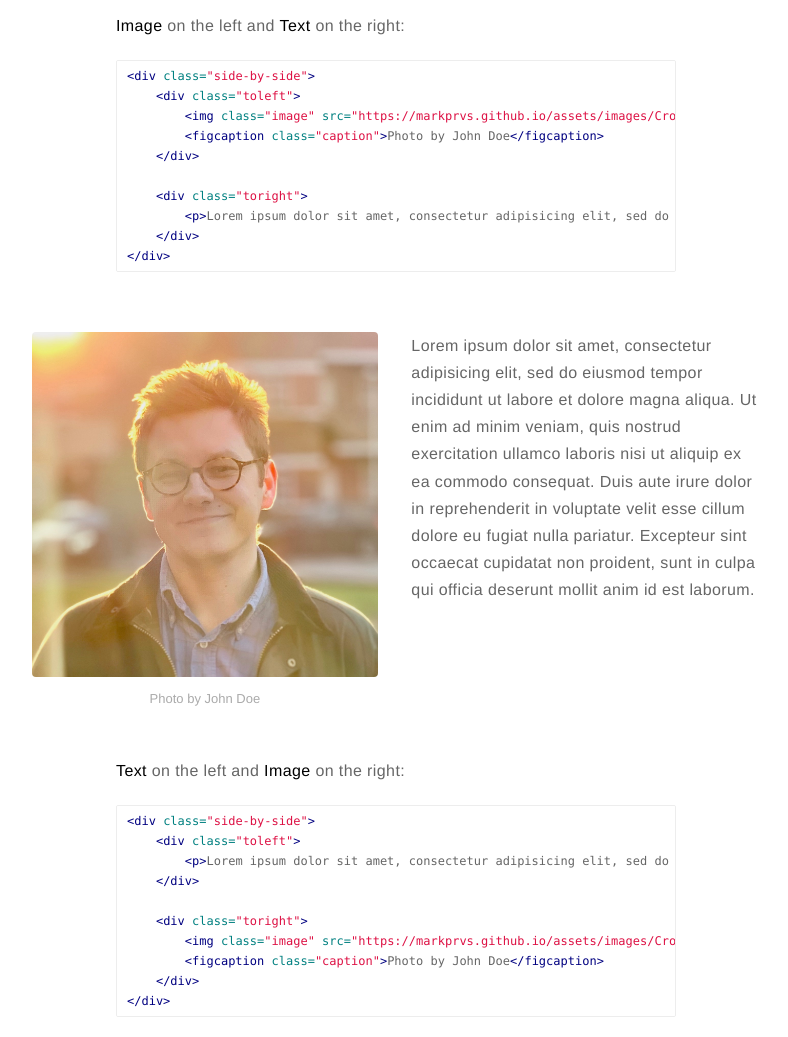
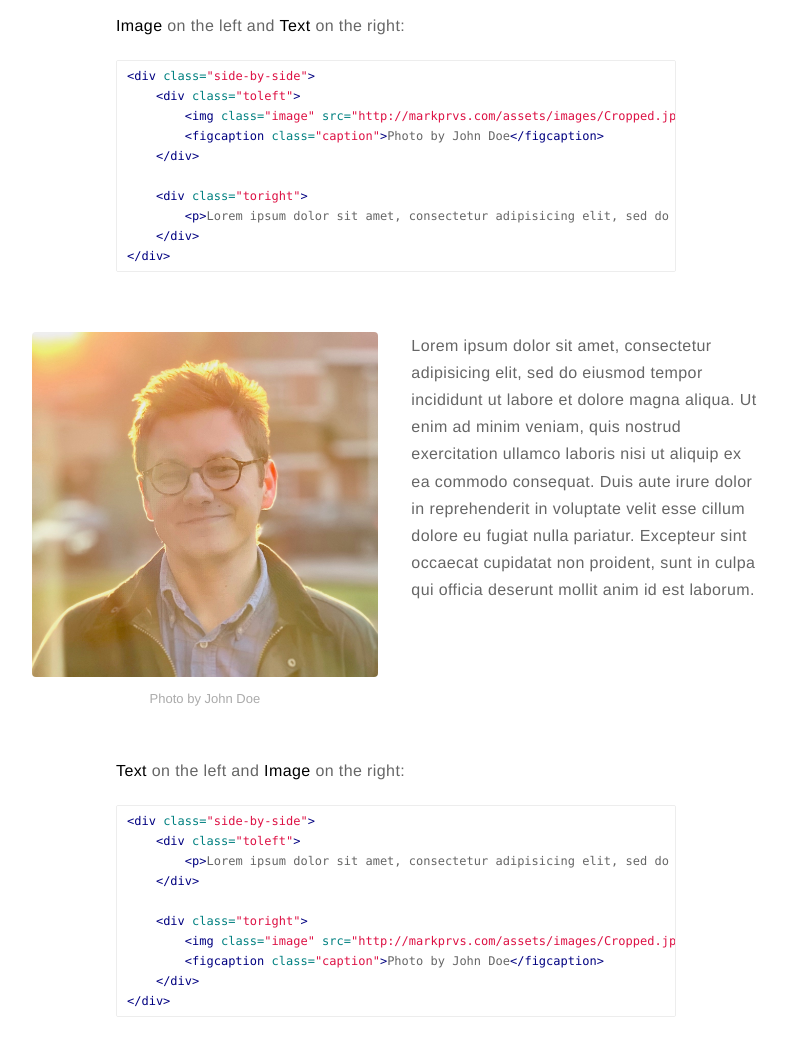
Before and after one commit to markprvs/markprvs.github.io, a Jekyll site: the page built from _posts/2015-02-24-markdown-extra-components.markdown, in a window 1280 px wide and 1400 px high, scrolled down 1068 px. Shown: the part 151-1188 px from the top of the window, without its empty margins (244-1032 px from the left). Built offline with Jekyll 4.4.1, drawn with Linux system fonts in a browser that asks for light colours; part of the change alters nothing that is shown.

Commit message:
my real url

```diff
--- a/_config.yml
+++ b/_config.yml
@@ -16,7 +16,7 @@ resume: false
 resume-external: true
 resume-url: https://google.com/?q=my+resume
 
-url: https://markprvs.github.io
+url: http://markprvs.com
 # your url: http://USERNAME.github.io
 
 permalink: /:title/
```
